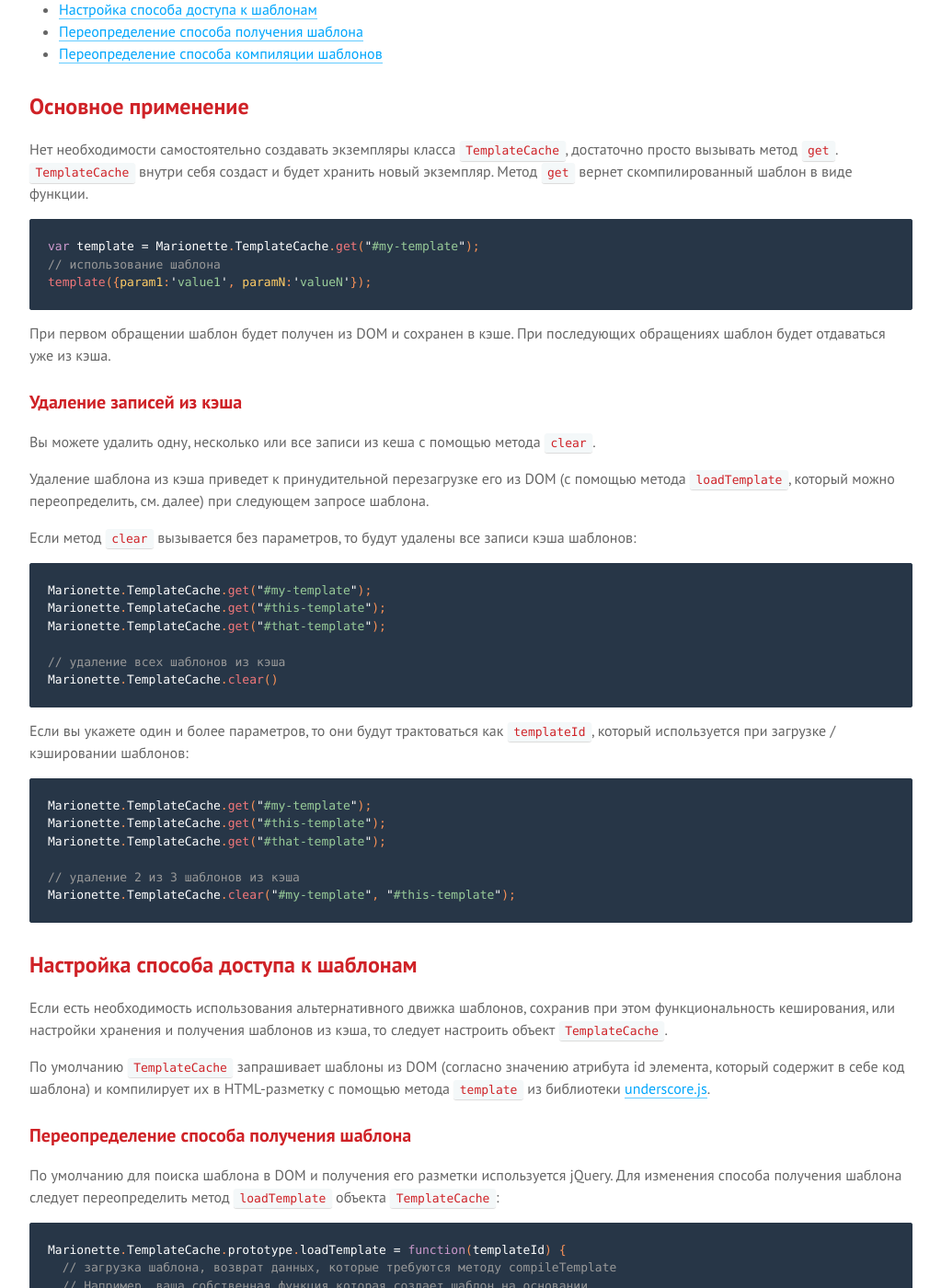
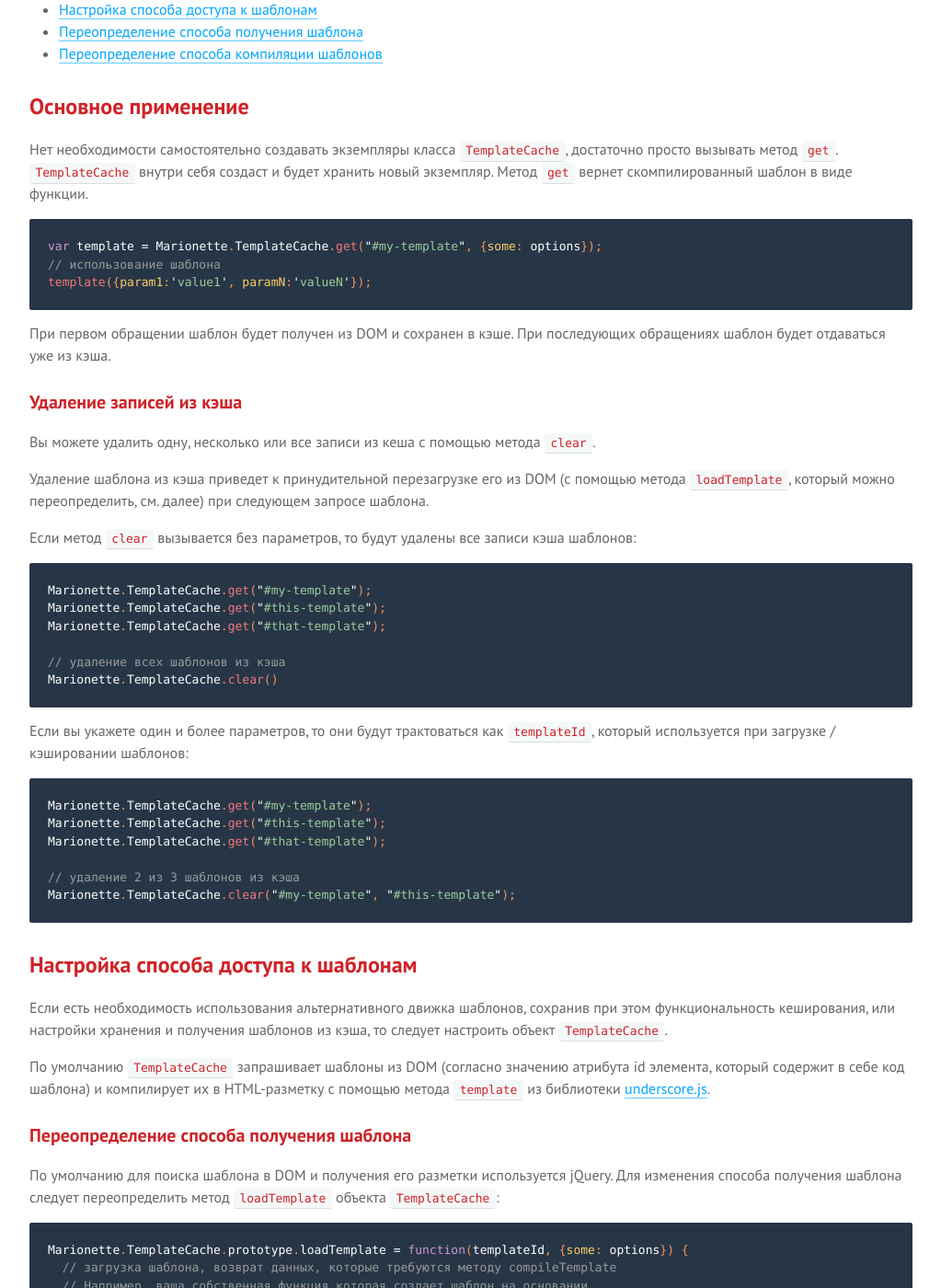
Before and after one commit to sadcitizen/marionettejs.ru, a Jekyll site: the page built from _posts/2014-06-01-templatecache.md, in a window 1280 px wide and 1400 px high, scrolled down 639 px. Shown: the whole window at 92% size, without its empty margins (128-1151 px from the left). Built offline with Jekyll 4.4.1, drawn with Linux system fonts in a browser that asks for light colours; some web fonts are replaced; Markdown is read by kramdown in place of the engine named in the settings.

Commit message:
update ru/TemplateCache

````diff
--- a/_includes/translation/ru/marionette.templatecache.md
+++ b/_includes/translation/ru/marionette.templatecache.md
@@ -17,7 +17,7 @@
 хранить новый экземпляр. Метод `get` вернет скомпилированный шаблон в виде функции.
 
 ```js
-var template = Marionette.TemplateCache.get("#my-template");
+var template = Marionette.TemplateCache.get("#my-template", {some: options});
 // использование шаблона
 template({param1:'value1', paramN:'valueN'});
 ```
@@ -71,7 +71,7 @@
 способа получения шаблона следует переопределить метод `loadTemplate` объекта `TemplateCache`:
 
 ```js
-Marionette.TemplateCache.prototype.loadTemplate = function(templateId) {
+Marionette.TemplateCache.prototype.loadTemplate = function(templateId, {some: options}) {
   // загрузка шаблона, возврат данных, которые требуются методу compileTemplate
   // Например, ваша собственная функция которая создает шаблон на основании
   // значения параметра templateId
@@ -90,7 +90,7 @@
 параметров принимает объект с данными шаблона и возвращает HTML-разметку в виде строки.
 
 ```js
-Marionette.TemplateCache.prototype.compileTemplate = function(rawTemplate) {
+Marionette.TemplateCache.prototype.compileTemplate = function(rawTemplate, {some: options}) {
   // использование Handlebars.js для компиляции шаблона
   return Handlebars.compile(rawTemplate);
 }
````
